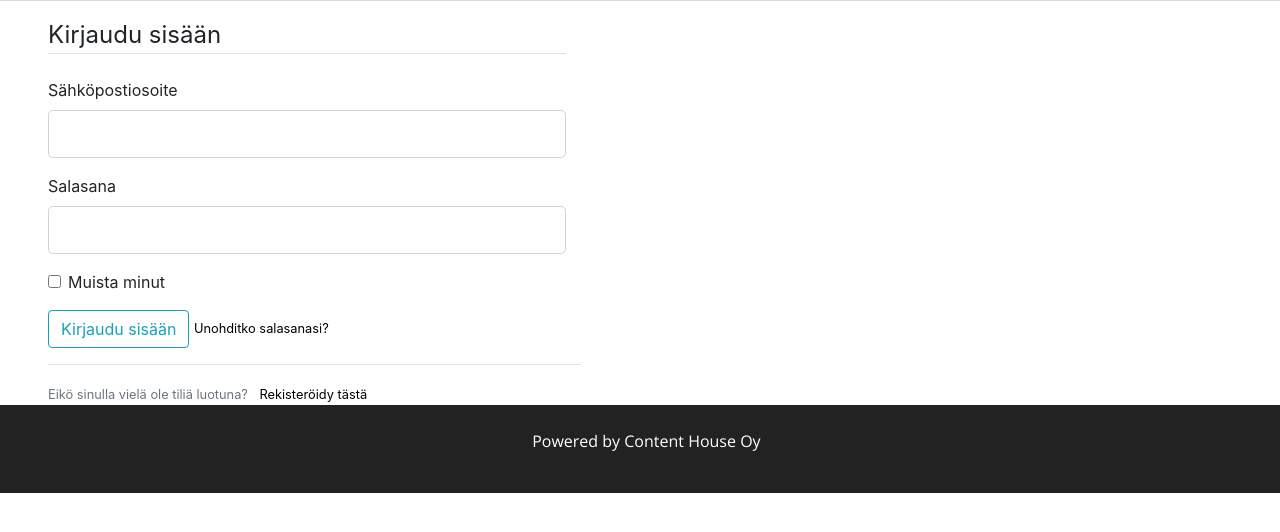
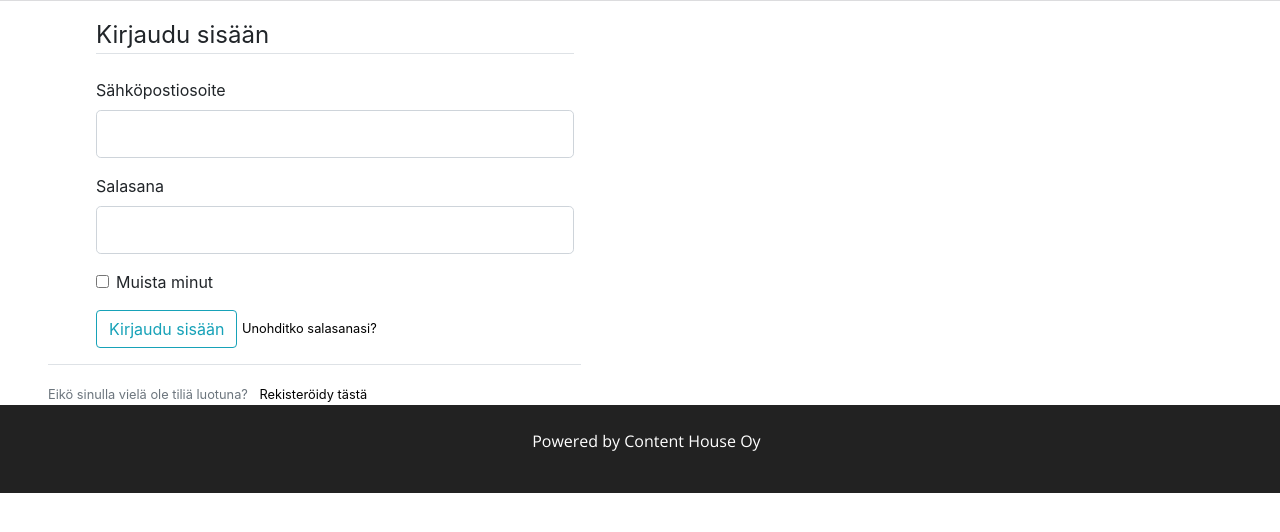
Before and after one commit to Valtterisyv/salesMNGR, a Flask app: page /kirjaudu in a window 1280 px wide. Shown: the part 78-610 px from the top of the page. Run offline with Flask 3, Linux system fonts and the light colour scheme.

Commit message:
3.5. login.html commit

```diff
--- a/salesmngr/templates/login.html
+++ b/salesmngr/templates/login.html
@@ -1,6 +1,7 @@
 {% extends "layout.html" %}
 {% block content %}
 <body class="fade-in-text">
+<div class="ml-5 mr-5">
     <div class="ml-5 mr-5 col-lg-5 pl-0">
         <form method="POST" action="">
             {{ form.hidden_tag() }}
@@ -47,6 +48,7 @@
             </div>
         </form>
     </div>
+</div>
 <div class="border-top pt-3 col-lg-5 ml-5 mr-5 pl-0">
     <small class="text-muted">
         Eikö sinulla vielä ole tiliä luotuna? <a class="ml-2" href="{{ url_for('register') }}">Rekisteröidy tästä</a>
```
Lines whose indentation alone changed are shown as unchanged.
